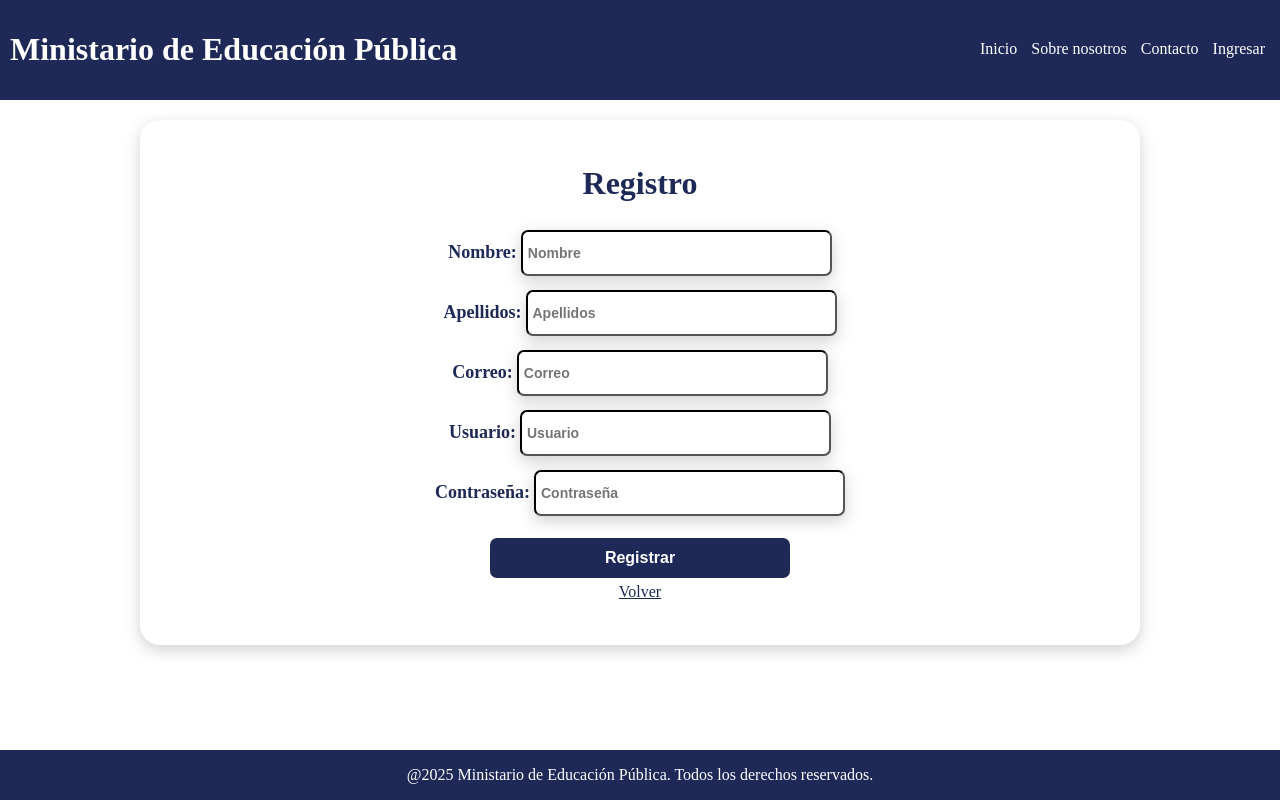
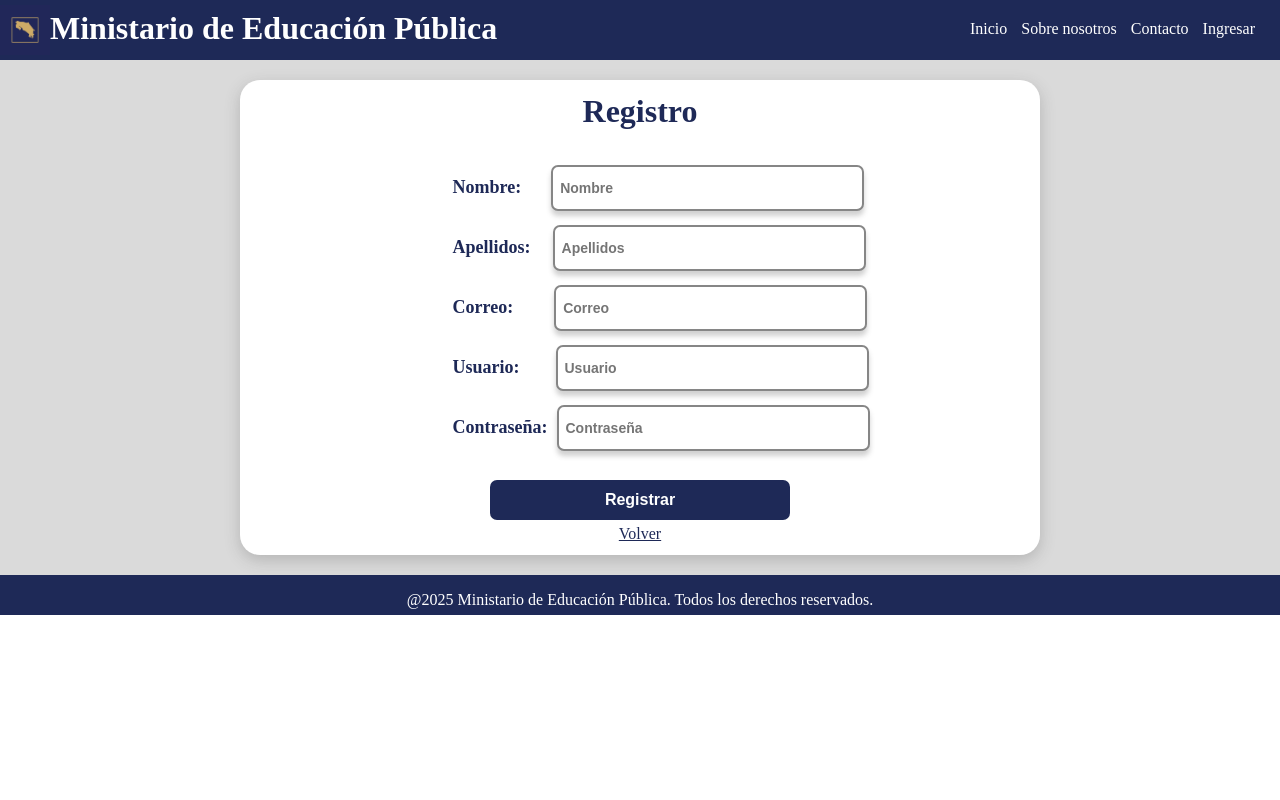
Before and after one commit to ManfredLagos/Proyecto-2, a plain HTML site: page FRONT-END/usuario-registrar.html in a window 1280 px wide. Drawn offline with Linux system fonts and the light colour scheme.

Commit message:
[New] Se actualiza el dashboar del administrador

```diff
--- a/FRONT-END/JS/usuario-registrar.js
+++ b/FRONT-END/JS/usuario-registrar.js
@@ -1,3 +1,5 @@
+
+
 const inputNombre = document.getElementById("txtNombre");
 const inputApellidos = document.getElementById("txtApellidos");
 const inputCorreo = document.getElementById("txtCorreo");
@@ -30,7 +32,7 @@ function registrarUsuario(){
         correo : inputCorreo.value,
         usuario : inputUsuario.value,
         contrasenia : inputContrasenia.value,
-        rol : inputRol.value
+        rol : "padre"
     }
 
     fetch("http://localhost:3000/usuario_mep", {
--- a/FRONT-END/JS/usuario_mep-listar.js
+++ b/FRONT-END/JS/usuario_mep-listar.js
@@ -16,8 +16,10 @@ async function cargarTabla() {
                 <td> ${usuario_mep.apellidos} </td>
                 <td> ${usuario_mep.correo} </td>
                 <td> ${usuario_mep.usuario} </td>
-                <td> ${usuario_mep.contrasenia} </td>
                 <td> ${usuario_mep.rol} </td>
+                <td> Activo </td>
+                <td> <button>Editar</button> </td>
+
             `;
             tablaUsuarios_mep.appendChild(fila); //Agregar la fila creada en la tabla
         })
--- /dev/null
+++ b/FRONT-END/static/css/administrador-dashboar-mep.css
@@ -0,0 +1,40 @@
+html{
+    padding: 0;
+    margin: 0;
+    height: 100%;
+    width: 100%;
+}
+
+body{
+    padding: 0;
+    margin: 0;
+    height: 100%;
+    width: 100%;
+}
+
+.contenedor-dashboar-administrador{
+    padding: 0;
+    margin: 0;
+}
+
+#fila{
+    background-color: aquamarine;
+    padding: 20px;
+}
+
+#columna-1{
+    background-color: blue;
+}
+
+#columna-2{
+    background-color: rgb(171, 201, 163);
+}
+
+#menuLateral a{
+    text-decoration: none;
+}
+
+#menuLateral img{
+    width: 40px;
+    height: 15px;
+}
--- a/FRONT-END/static/css/usuario-registrar.css
+++ b/FRONT-END/static/css/usuario-registrar.css
@@ -6,7 +6,7 @@ body{
 }
 
 header{
-    height: 100px;
+    height: 60px;
     width: 100%;
     padding: 0;
     margin: 0;
@@ -17,13 +17,13 @@ header{
 }
 
 header h1{
-    padding: 10px;
+    padding: 10px 0 0 0;
+    margin: 0;
 }
 
 nav{
-    margin: 10px;
-    padding-top: 30px;
-    gap: 5px;
+
+    padding: 20px 20px 0 0;
 }
 
 nav a{
@@ -36,11 +36,12 @@ nav a{
     display: flex;
     justify-content: center;
     align-content: center;
+    background-color: rgb(218, 218, 218);
 }
 
 form{
-    height: 525px;
-    width: 1000px;
+    height: 475px;
+    width: 800px;
     display: flex;
     flex-direction: column;
     color: #1E2957;
@@ -49,20 +50,21 @@ form{
     margin: 20px;
     box-shadow: 0 5px 15px rgba(70, 70, 70, 0.25);
     border-radius: 20px;
-
+    background-color: #ffffff;
 
 }
 
 form input{
     height: 40px;
     width: 300px;
-    padding-left: 5px;
+    padding-left: 7px;
     color: rgb(87, 87, 87);
     border-radius: 7px;
     font-size: 14px;
     font-weight: 600;
-    border-color: black;
-    box-shadow: 0 5px 15px rgba(70, 70, 70, 0.25);
+    border-color: #868686;
+    border-style: solid;
+    box-shadow: 0 5px 5px rgba(70, 70, 70, 0.25);
 }
 
 form label{
@@ -72,6 +74,14 @@ form label{
 
 form div{
     margin: 7px 0;
+}
+
+.contenedorInputs{
+    width: 100%;
+    display: flex;
+    flex-direction: column;
+    align-items: start;
+    padding-left: 425px;
 }
 
 .contenedor_botton{
@@ -85,6 +95,7 @@ form div{
 .contenedor_botton a{
     color: #1E2957;
     margin: 5px;
+    cursor: pointer;
 }
 
 #btnGuardar{
@@ -96,17 +107,26 @@ form div{
     font-size: 16px;
     font-weight: 600;
     border: none;
+    cursor: pointer;
 }
 
+#btnGuardar:hover{
+    background-color: #2b3c7e;
+}
 
 footer{
     width: 100%;
-    height: 50px;
-    position: absolute;
+    height: 40px;
+    display: flex;
     text-align: center;
+    justify-content: center;
     font-weight: 400;
     color: rgb(255, 255, 255);
     background-color: #1E2957;
+}
 
-    bottom: 0;
+.imgMep{
+    height: 50px;
+    width: 50px;
+    padding-top: 5px;
 }
--- a/FRONT-END/usuario-registrar.html
+++ b/FRONT-END/usuario-registrar.html
@@ -10,7 +10,8 @@
 
 <body>
     <header>
-        <div>
+        <div style="display: flex;">
+            <img class="imgMep" src="static/images/images (1).png" alt="Logo mep">
             <h1>Ministario de Educación Pública</h1>
         </div>
 
@@ -24,34 +25,33 @@
 
     <div class="contenedor">
         <form>
-            <h1>
-                Registro
-            </h1>
+            <h1>Registro</h1>
+            <div class="contenedorInputs">
                 <div>
                     <label for="txtNombre">Nombre:</label>
-                <input type="text" id="txtNombre" placeholder="Nombre" required>
+                    <input style="margin-left: 26px;" type="text" id="txtNombre" placeholder="Nombre" required>
                 </div>
 
                 <div>
                     <label for="txtApellidos">Apellidos:</label>
-                <input type="text" id="txtApellidos" placeholder="Apellidos" required>
+                    <input style="margin-left: 18px;" type="text" id="txtApellidos" placeholder="Apellidos" required>
                 </div>
 
                 <div>
                     <label for="txtCorreo">Correo:</label>
-                <input type="mail" id="txtCorreo" placeholder="Correo" required>
+                    <input style="margin-left: 37px;" type="mail" id="txtCorreo" placeholder="Correo" required>
                 </div>
 
                 <div>
                     <label for="txtUsuario">Usuario:</label>
-                <input type="text" id="txtUsuario" placeholder="Usuario" required>
+                    <input style="margin-left: 32px;" type="text" id="txtUsuario" placeholder="Usuario" required>
                 </div>
 
                 <div>
                     <label for="txtContrasenia">Contraseña:</label>
-                <input type="password" id="txtContrasenia" placeholder="Contraseña" required>
+                    <input style="margin-left: 5px;" type="password" id="txtContrasenia" placeholder="Contraseña" required>
                 </div>
-
+            </div>
             <div class="contenedor_botton">
                 <button type="button" id="btnGuardar">Registrar</button>
                 <a href="">Volver</a>
```
Also changed, not shown: FRONT-END/administrador-dashboar-mep.html (added, +71 -0 lines), FRONT-END/static/images/avatar-de-usuario.png (added), FRONT-END/static/images/casa-icono-silueta.png (added), FRONT-END/static/images/grado.png (added), FRONT-END/static/images/images (1).png (added), FRONT-END/static/images/lista-de-verificacion.png (added), FRONT-END/static/images/utiles-escolares.png (added). Lines whose indentation alone changed are shown as unchanged.
